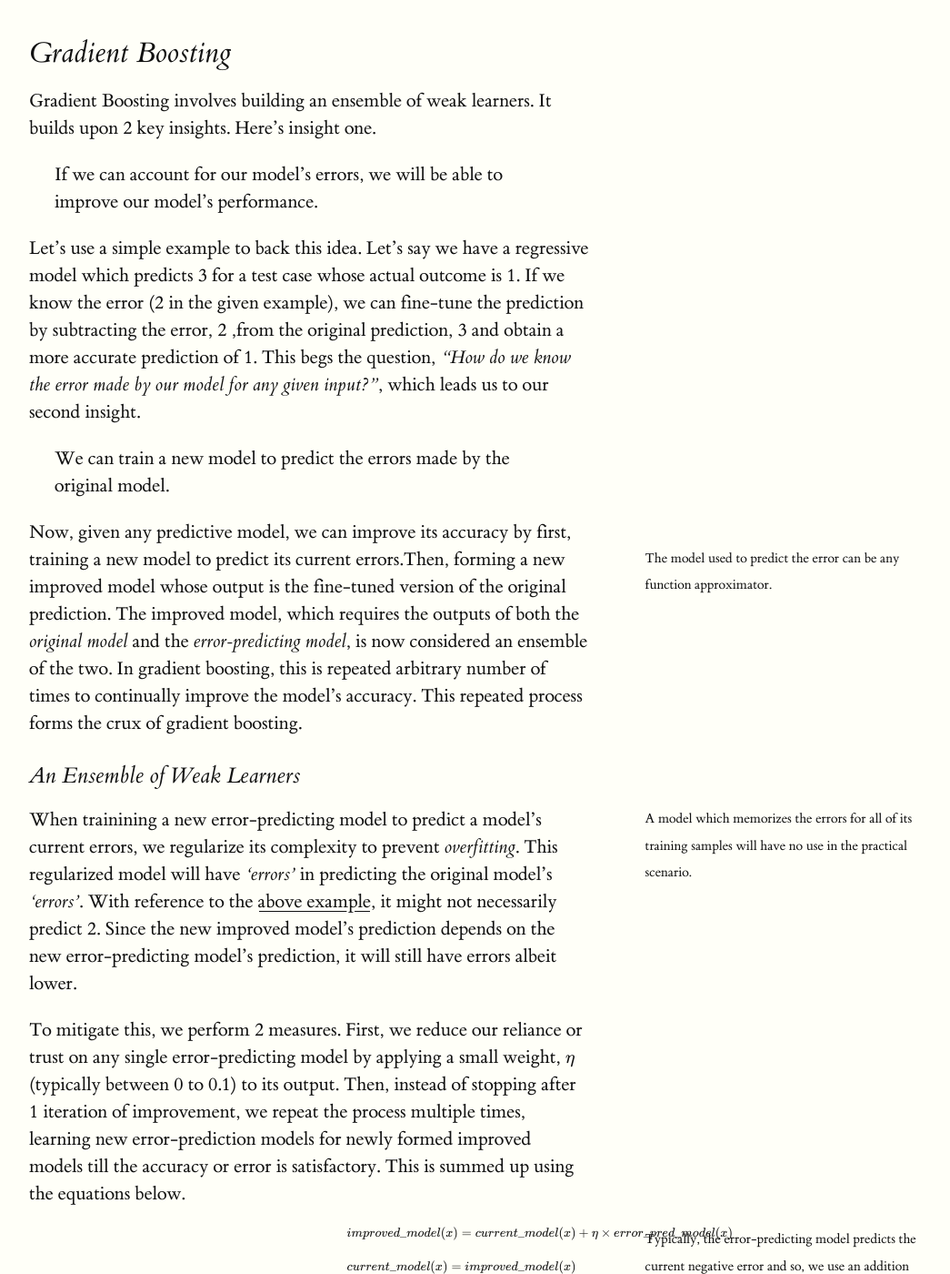
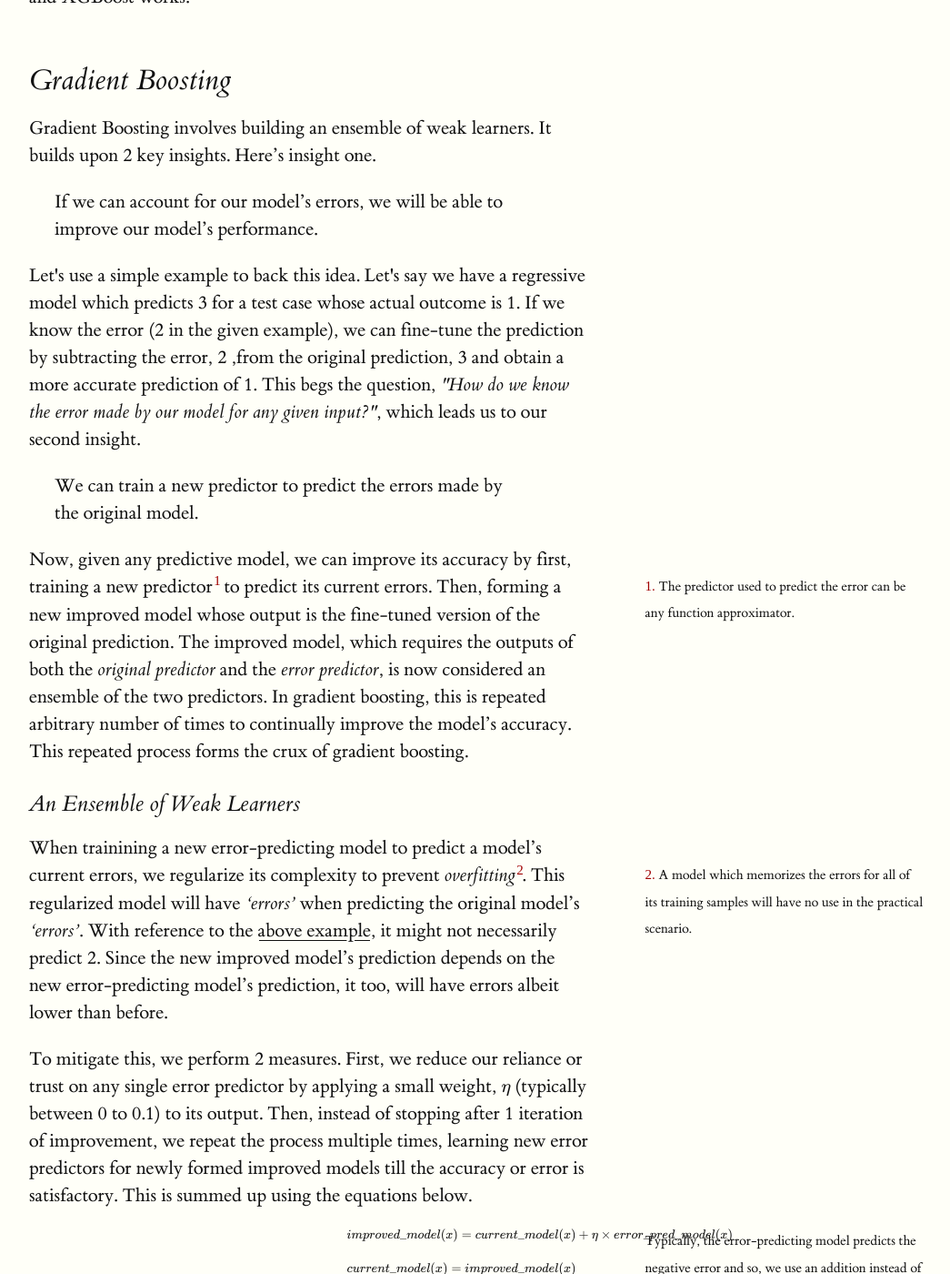
Before and after one commit to bobby-tan/bobby-tan.github.io, a Jekyll site: the page built from _posts/2020-05-11-A-Short-Introduction-to-XGBoost.md, in a window 1280 px wide and 1400 px high, scrolled down 647 px. Shown: the whole window at 91% size, without its empty margins (128-1173 px from the left). Built offline with Jekyll 4.4.1, drawn with Linux system fonts in a browser that asks for light colours; formulas are drawn with MathJax 3; some of the changed text lies outside the part shown.

Commit message:
till 'gradient boosting'

```diff
--- a/_posts/2020-05-11-A-Short-Introduction-to-XGBoost.md
+++ b/_posts/2020-05-11-A-Short-Introduction-to-XGBoost.md
@@ -5,31 +5,32 @@
 
 {% newthought 'In this article' %}, we present a very influential and powerful algorithm called *Extreme Gradient Boosting* or XGBoost <a href="#ref_one">[1]</a>. It is an implementation of Gradient Boosting machines which exploits various optimizations to train powerful predictive models very quickly.
 
-As such, we will first explain *Gradient Boosting* to set readers in context. Then, we walk through the workings of XGBoost qualitatively, drawing connections to gradient boosting concepts as necessary. Finally, we talk about the various optimizations implemented and the ideas behind them.
+As such, we will first explain <a href="#gradient_boosting"><em>Gradient Boosting</em></a> <a href="#ref_two">[2]</a> to set readers in context. Then, we walk through the workings of <a href="#XGBoost">XGBoost</a> qualitatively, drawing connections to gradient boosting concepts as necessary. Finally, we talk about the various <a href="#optimizations">optimizations</a> implemented and the ideas behind them.
 
 In writing this article, I have made it a personal goal to be as qualitative as possible, bringing in equations only if it aids in the explanation. The goal of is to provide readers with an intuition of how Gradient Boosting and XGBoost works.
 
-## Gradient Boosting
+<h2 id="gradient_boosting">Gradient Boosting</h2>
 
 Gradient Boosting involves building an ensemble of weak learners. It builds upon 2 key insights. Here's insight one.
 
 >If we can account for our model's errors, we will be able to improve our model's performance.
 
-<p id="example"></p>
-Let's use a simple example to back this idea. Let's say we have a regressive model which predicts 3 for a test case whose actual outcome is 1. If we know the error (2 in the given example), we can fine-tune the prediction by subtracting the error, 2 ,from the original prediction, 3 and obtain a more accurate prediction of 1. This begs the question, *"How do we know the error made by our model for any given input?"*, which leads us to our second insight.
+<p id="example">
+Let's use a simple example to back this idea. Let's say we have a regressive model which predicts 3 for a test case whose actual outcome is 1. If we know the error (2 in the given example), we can fine-tune the prediction by subtracting the error, 2 ,from the original prediction, 3 and obtain a more accurate prediction of 1. This begs the question, <em>"How do we know the error made by our model for any given input?"</em>, which leads us to our second insight.
+</p>
 
->We can train a new model to predict the errors made by the original model.
+>We can train a new predictor to predict the errors made by the original model.
 
-Now, given any predictive model, we can improve its accuracy by first, training a new model to predict its current errors.{% marginnote 'sn-zero' 'The model used to predict the error can be any function approximator.'%}Then, forming a new improved model whose output is the fine-tuned version of the original prediction. The improved model, which requires the outputs of both the *original model* and the *error-predicting model*, is now considered an ensemble of the two. In gradient boosting, this is repeated arbitrary number of times to continually improve the model's accuracy. This repeated process forms the crux of gradient boosting.
+Now, given any predictive model, we can improve its accuracy by first, training a new predictor{% sidenote 'sn-one' 'The predictor used to predict the error can be any function approximator.'%} to predict its current errors. Then, forming a new improved model whose output is the fine-tuned version of the original prediction. The improved model, which requires the outputs of both the *original predictor* and the *error predictor*, is now considered an ensemble of the two predictors. In gradient boosting, this is repeated arbitrary number of times to continually improve the model's accuracy. This repeated process forms the crux of gradient boosting.
 
 ### An Ensemble of Weak Learners
 
-{% marginnote 'sn-onea' 'A model which memorizes the errors for all of its training samples will have no use in the practical scenario.'%}When trainining a new error-predicting model to predict a model's current errors, we regularize its complexity to prevent *overfitting*. This regularized model will have *'errors'* in predicting the original model's *'errors'*. With reference to the <a href="#example">above example</a>, it might not necessarily predict 2. Since the new improved model's prediction depends on the new error-predicting model's prediction, it will still have errors albeit lower.
+When trainining a new error-predicting model to predict a model's current errors, we regularize its complexity to prevent *overfitting*{% sidenote 'sn-two' 'A model which memorizes the errors for all of its training samples will have no use in the practical scenario.'%}. This regularized model will have *'errors'* when predicting the original model's *'errors'*. With reference to the <a href="#example">above example</a>, it might not necessarily predict 2. Since the new improved model's prediction depends on the new error-predicting model's prediction, it too, will have errors albeit lower than before.
 
-To mitigate this, we perform 2 measures. First, we reduce our reliance or trust on any single error-predicting model by applying a small weight, *$$ \eta $$* (typically between 0 to 0.1) to its output. Then, instead of stopping after 1 iteration of improvement, we repeat the process multiple times, learning new error-prediction models for newly formed improved models till the accuracy or error is satisfactory. This is summed up using the equations below.
+To mitigate this, we perform 2 measures. First, we reduce our reliance or trust on any single error predictor by applying a small weight, *$$ \eta $$* (typically between 0 to 0.1) to its output. Then, instead of stopping after 1 iteration of improvement, we repeat the process multiple times, learning new error predictors for newly formed improved models till the accuracy or error is satisfactory. This is summed up using the equations below.
 
-{% marginnote 'sn-two' 'Typically, the error-predicting model predicts the current negative error and so, we use an addition instead of deduction.'%}
-<p id="steps"></p>>
+{% marginnote 'sn-three' 'Typically, the error-predicting model predicts the negative error and so, we use an addition instead of deduction.'%}
+<p id="steps"></p>
 
 $$
 \begin{align*}
@@ -39,19 +40,15 @@
 \end{align*}
 $$
 
-A new model will be learned and added into the ensemble everytime we perform an iteration. The number of iterations to perform and *$$ \eta $$* are hyperparameters.
+After every iteration, a new predictor accounting for the errors of the previous model will be learned and added into the ensemble. The number of iterations to perform and *$$ \eta $$* are hyperparameters.
 
-$$
-
-\\
-
-$$
+<br>
 
 {% maincolumn 'assets/img/xgboost_1.png' 'If your idea of <em>Gradient Boosting</em> resembles the illustration, you are on the right track.' %}
 
 ### "Gradient" Boosting
 
-To end it off, we explore why this is called *"gradient"* boosting. It turns out that the error which we mentioned above is the gradient of the loss function $$ wrt $$ model prediction and this is generalizable to any differentiable loss function. Think about the squared error loss function, $$ 0.5 (y_{true}-y_{pred})^2 $$. When we differentiate that, we get $$ y_{pred}-y_{true} $$ which uncoincidentally happens to be the "error" which we train our new error-predicting models to predict. Similarly, errors for other types of predictive problems such as classification problems can be expressed via the gradient. Since we are predicting the gradients, we call this gradient boosting.
+Before ending off, we explore why this is called *"gradient"* boosting. It turns out that the error which we mentioned above is the gradient of the loss function $$ wrt $$ the model prediction and this is generalizable to any differentiable loss function. Think about the squared error loss function, $$ 0.5 (y_{true}-y_{pred})^2 $$. When we differentiate that, we get $$ y_{pred}-y_{true} $$ which uncoincidentally happens to be the "error" which we train our new error-predicting models to predict. Similarly, errors for other types of predictive problems such as classification problems can be expressed via the gradient. Since we are predicting the gradients, we call this gradient boosting.
 
 Mathematically, the derivative of the loss function, $$ \frac{\partial loss}{\partial pred} $$, gives the direction in which the predictions can be adjusted to maximize loss. In gradient boosting, we predict and adjust our predictions in the opposite (negative gradient) direction. This achieves the opposite (minimize the loss). Since, the loss of a model inversely relates to its performance and accuracy, doing so improves its performance. {% marginnote 'sn-three' 'You can also think about this as a form of Gradient Descend.'%}
 
```
Also changed, not shown: other parts of _posts/2020-05-11-A-Short-Introduction-to-XGBoost.md (+1 -0 lines).
